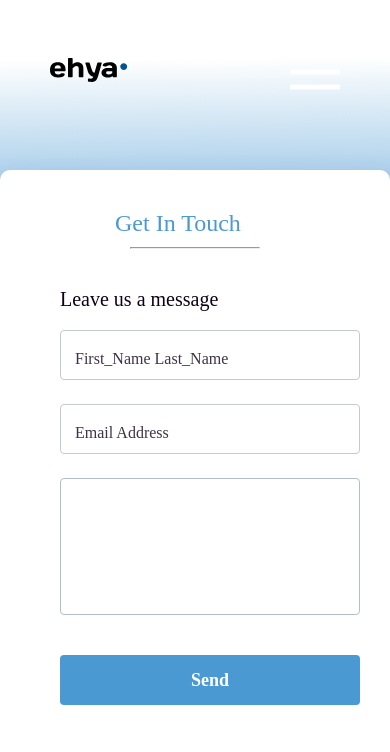
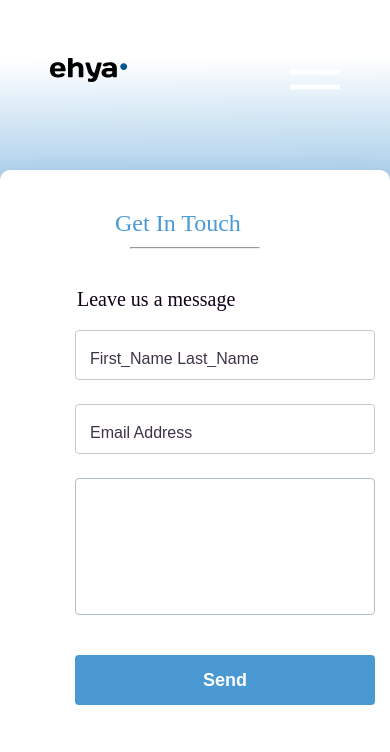
Before and after one commit to smartprincipal/Ehya, a plain HTML site: page pages/contactus.html in a window 390 px wide. Shown: the top 752 px of the page. Drawn offline with Linux system fonts and the light colour scheme.

Commit message:
I made Changes to my CSS

```diff
--- a/pages/style.css
+++ b/pages/style.css
@@ -2,6 +2,9 @@
  margin: 0px;
  padding: 0px;
  box-sizing: border-box;
+}
+body{
+ font-family: Objective;
 }
 
 .hero-circle{
@@ -13,7 +16,6 @@
  padding-left: 140px;
  padding-right: 140px;
 }
-
 
 header{
  display: flex;
@@ -120,7 +122,6 @@ width: 350px;
 height: 50px;
 border: 1.2px solid #B4BEC8;
 border-radius: 4px;
-font-family: Objective;
 padding: 21px 223px 12px 14px;
 margin-bottom: 24px;
 
@@ -150,7 +151,6 @@ border-radius: 4px;
  border-radius: 4px;
  border: none;
  margin-top: 40px;
- font-family: Objective;
 font-size: 18px;
 font-weight: 700;
 line-height: 19px;
@@ -163,7 +163,6 @@ color: #ffffff;
  display:flex;
 gap: 15px;
 margin-bottom: 27px;
- font-family: Objective;
  font-size: 16px;
  font-weight: 400;
  line-height: 22px;
@@ -300,16 +299,16 @@ padding-bottom: 74px;
  }
  .section2 .g{
   padding-top: 40px;
-  font-family: Objective;
  }
  .sub-section2{
   display: block;
-  padding-left: 60px;
+  padding-left: 75px;
   padding-right: 60px;
  }
  .first p{
  margin-top: 40px;
  margin-bottom: 20px;
+ padding-left: 17px;
 
  }
  .hhh{
```
Also changed, not shown: pages/contactus.html (+3 -2 lines).
